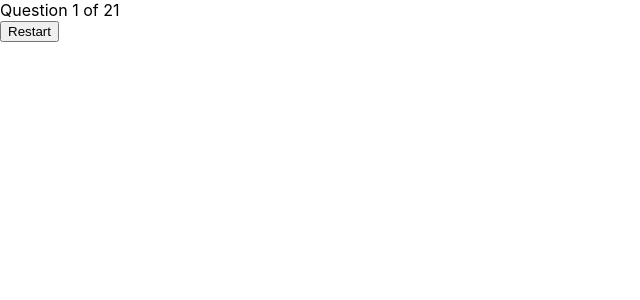
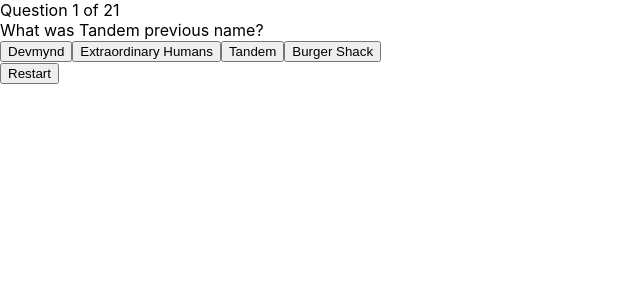
Before and after one commit to joexylu/tandem-quiz-challenge, a React (Create React App) app: page / in a window 1280 px wide. Shown: the top 300 px of the page, without its empty margins (0-640 px from the left). Built offline with nearby package versions, Linux system fonts and the light colour scheme.

Commit message:
finish app but no styling yet

```diff
--- a/src/components/Answers.js
+++ b/src/components/Answers.js
@@ -1,11 +1,45 @@
-import React from 'react'
+import React from "react";
+import shuffleArrayHelper from "../shuffleArrayHelper";
 
-function Answers() {
-    return (
-        <div>
+function Answers({
+  totalRound,
+  rightAns,
+  wrongAns,
+  progress,
+  setProgress,
+  Score,
+  setScore,
+  tandemQuestions,
+  setCurrentQuestion,
+  setRightAns,
+  setWrongAns,
+  setGameOver,
+}) {
+  const answerArr = shuffleArrayHelper(wrongAns.concat(rightAns));
 
-        </div>
-    )
+  const handleClick = e => {
+    e.preventDefault();
+    if (e.target.innerHTML == rightAns) {
+      setScore(Score + 1);
+    }
+    if (progress+1 < totalRound) {
+      setProgress(progress + 1);
+      setCurrentQuestion(tandemQuestions[progress].question);
+      setRightAns(tandemQuestions[progress].correct);
+      setWrongAns(tandemQuestions[progress].incorrect);
+    }else{
+        setGameOver(true)
+    }
+  };
+
+  return (
+    <div>
+      <button onClick={handleClick}>{answerArr[0]}</button>
+      <button onClick={handleClick}>{answerArr[1]}</button>
+      <button onClick={handleClick}>{answerArr[2]}</button>
+      <button onClick={handleClick}>{answerArr[3]}</button>
+    </div>
+  );
 }
 
-export default Answers
+export default Answers;
--- a/src/components/Game.js
+++ b/src/components/Game.js
@@ -1,52 +1,67 @@
-import React, {useState}from 'react'
-import QuestionsAndAnswersArray from "../Apprentice_TandemFor400_Data.json"
-import shuffleArrayHelper from '../shuffleArrayHelper'
+import React, { useState } from "react";
+import QuestionsAndAnswersArray from "../Apprentice_TandemFor400_Data.json";
+import shuffleArrayHelper from "../shuffleArrayHelper";
 
-import Questions from './Questions'
-import Answers from './Answers'
-import GameOver from './GameOver'
+import Questions from "./Questions";
+import Answers from "./Answers";
+import GameOver from "./GameOver";
 
 function Game() {
-    let tandemQuestions = QuestionsAndAnswersArray
-    const [progress, setProgress] = useState(0)
-    const [Score, setScore] = useState(0)
+  let tandemQuestions = QuestionsAndAnswersArray;
+  const [progress, setProgress] = useState(0);
+  const [Score, setScore] = useState(0);
+  const [gameOver, setGameOver] = useState(false)
   const [currentQuestion, setCurrentQuestion] = useState(tandemQuestions[progress].question)
   const [rightAns, setRightAns] = useState(tandemQuestions[progress].correct)
   const [wrongAns, setWrongAns] = useState(tandemQuestions[progress].incorrect)
-    console.log(tandemQuestions)
+
+//   console.log(tandemQuestions)
 
   const renderGame = () => {
-        if (progress<tandemQuestions.length){
-            return(
+    if (!gameOver) {
+      return (
         <div>
-                    <Questions currentQuestion={currentQuestion}/>
-                    <Answers/>
+          <Questions currentQuestion={currentQuestion} />
+          <Answers
+            totalRound={tandemQuestions.length}
+            tandemQuestions={tandemQuestions}
+            rightAns={rightAns}
+            wrongAns={wrongAns}
+            progress={progress}
+            setProgress={setProgress}
+            Score={Score}
+            setScore={setScore}
+            setCurrentQuestion={setCurrentQuestion}
+            setRightAns={setRightAns}
+            setWrongAns={setWrongAns}
+            setGameOver={setGameOver}
+          />
         </div>
       )
-        }else{
-            return(
-                <GameOver Score={Score} total={tandemQuestions.length}/>
-            )
+    } else {
+      return <GameOver Score={Score} total={tandemQuestions.length} />;
     }
   }
 
-    const handleRestart =(e) =>{
-        setProgress(0)
-        setScore(0)
-        tandemQuestions = shuffleArrayHelper(tandemQuestions)
+  const handleRestart = (e) => {
+    e.preventDefault()
+    setProgress(0);
+    setScore(0);
+    shuffleArrayHelper(tandemQuestions);
     setCurrentQuestion(tandemQuestions[progress].question)
     setRightAns(tandemQuestions[progress].correct)
     setWrongAns(tandemQuestions[progress].incorrect)
-    }
+    setGameOver(false)
+  };
   return (
     <div>
       <div>
-                Question {progress+1} of {tandemQuestions.length}
+        Question {progress + 1} of {tandemQuestions.length}
       </div>
       {renderGame()}
       <button onClick={handleRestart}>Restart</button>
     </div>
-    )
+  );
 }
 
-export default Game
+export default Game;
--- a/src/components/Questions.js
+++ b/src/components/Questions.js
@@ -3,7 +3,7 @@ import React from 'react'
 function Questions({currentQuestion}) {
     return (
         <div>
-
+            {currentQuestion}
         </div>
     )
 }
```
Also changed, not shown: src/App.js (+4 -5 lines), src/components/AnsButton.js (deleted, +0 -11 lines). Lines whose indentation alone changed are shown as unchanged.
